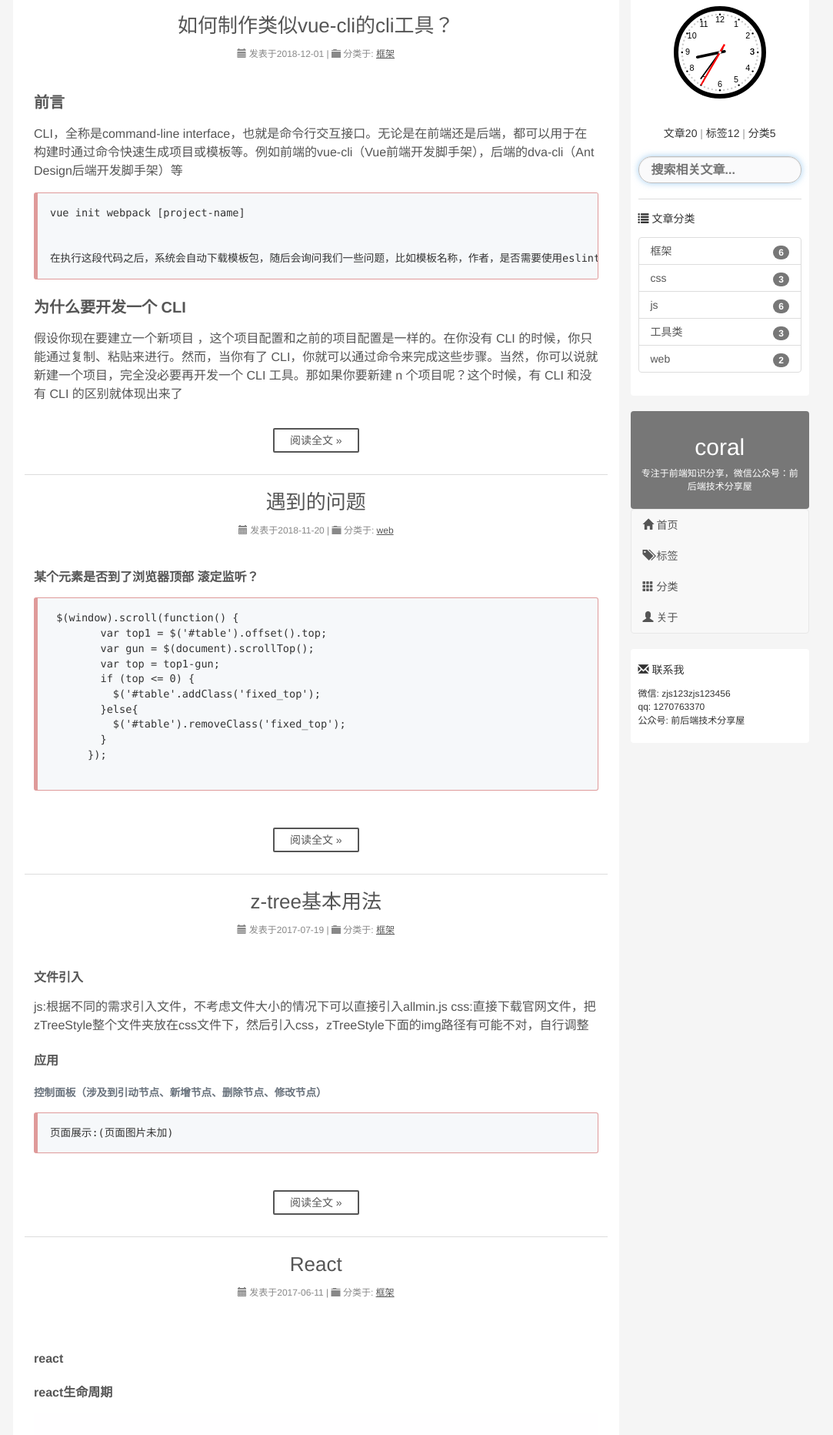
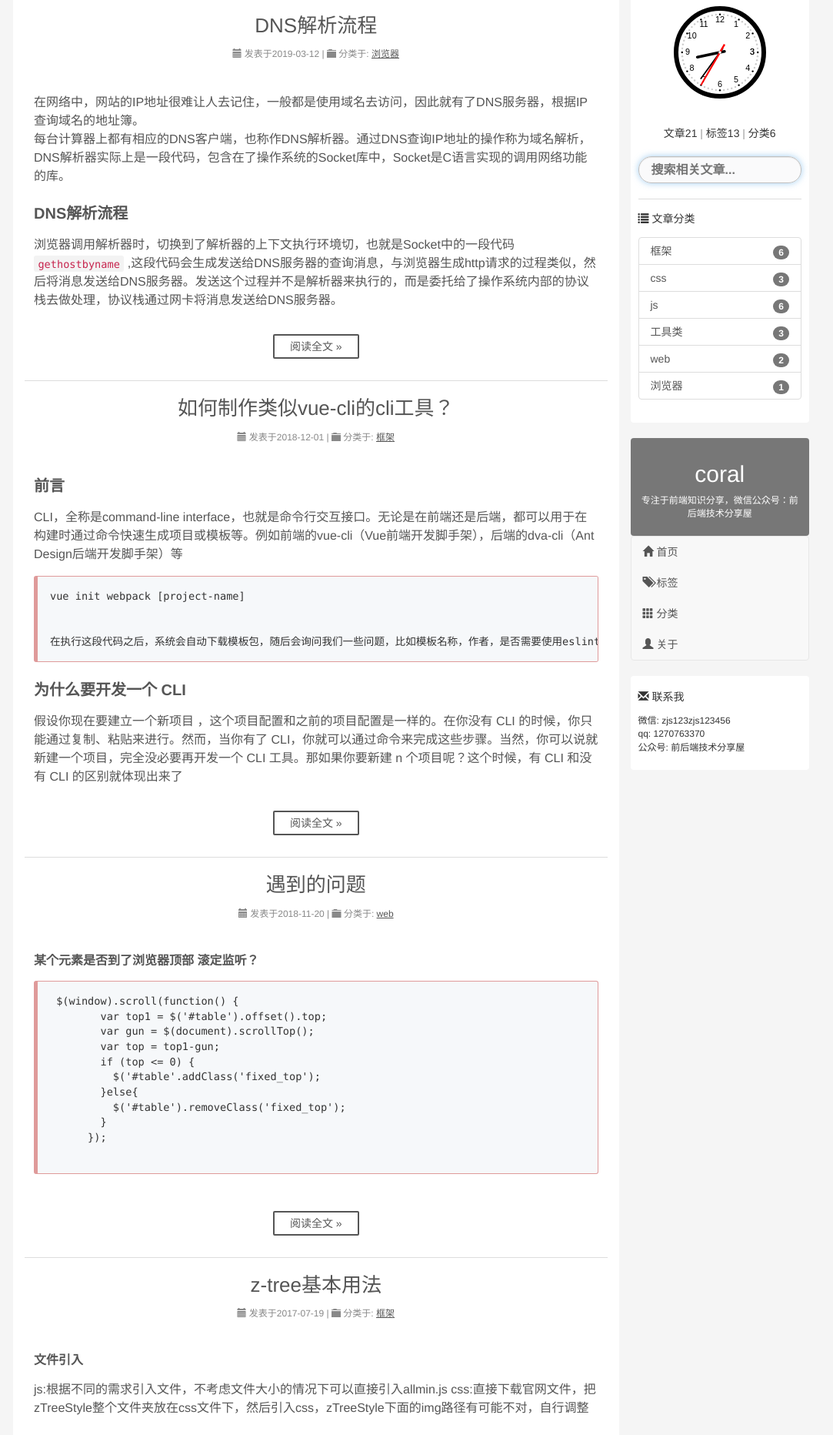
Before and after one commit to fengye12/fengye12.github.io, a Jekyll site: the page built from index.html, in a window 1280 px wide. Shown: the part 202-2066 px from the top of the page at 77% size, without its empty margins (98-1181 px from the left). Built offline with Jekyll 4.4.1, drawn with Linux system fonts in a browser that asks for light colours; the list of posts is cut into pages by our own code; comment, search, counter and statistics services are not loaded; some of the changed text lies outside the part shown.

Commit message:
DNS解析

````diff
--- /dev/null
+++ b/_posts/2019-03-12-DNS.md
@@ -0,0 +1,83 @@
+---
+layout: post
+title:  DNS解析流程
+tags: DNS
+categories: 浏览器
+excerpt_separator:  '[^_^]:more'
+---
+
+
+在网络中，网站的IP地址很难让人去记住，一般都是使用域名去访问，因此就有了DNS服务器，根据IP查询域名的地址簿。
+每台计算器上都有相应的DNS客户端，也称作DNS解析器。通过DNS查询IP地址的操作称为域名解析，DNS解析器实际上是一段代码，包含在了操作系统的Socket库中，Socket是C语言实现的调用网络功能的库。
+### DNS解析流程
+浏览器调用解析器时，切换到了解析器的上下文执行环境切，也就是Socket中的一段代码 `gethostbyname` ,这段代码会生成发送给DNS服务器的查询消息，与浏览器生成http请求的过程类似，然后将消息发送给DNS服务器。发送这个过程并不是解析器来执行的，而是委托给了操作系统内部的协议栈去做处理，协议栈通过网卡将消息发送给DNS服务器。
+
+ [^_^]:more
+
+<img data-src="https%3A%2F%2Fnote.youdao.com%2Fyws%2Fapi%2Fpersonal%2Ffile%2FWEB60a81ca5e2ba282b1fdc5e21ab547b5c%3Fmethod%3Ddownload%26shareKey%3Dcf9f0189c64e6f6d38112f9223c42c90" alt="调用解析器时计算机内部工作流程" src="https://note.youdao.com/yws/api/personal/file/WEB60a81ca5e2ba282b1fdc5e21ab547b5c?method=download&amp;shareKey=cf9f0189c64e6f6d38112f9223c42c90&amp;ynotemdtimestamp=1546759054359" data-processed="https%3A%2F%2Fnote.youdao.com%2Fyws%2Fapi%2Fpersonal%2Ffile%2FWEB60a81ca5e2ba282b1fdc5e21ab547b5c%3Fmethod%3Ddownload%26shareKey%3Dcf9f0189c64e6f6d38112f9223c42c90">
+与DNS服务器交互时，他的IP地址不需要查询，而是在操作系统中去设置好的，比如Mac的话，就在 `系统偏好设置 -> 网络 -> 高级 -> DNS`中去设置。
+
+### DNS的接受和响应消息
+来自客户端的查询消息包含3中信息
+
+- 1、域名 服务器、邮件服务器的名称
+- Class  用来识别网络信息，值为IN，代表了Internet。
+- 记录类型
+  表示域名对应何种类型的记录。A: 域名对应IP地址；MX: 域名对应邮件服务器。
+DNS服务器中保存了这三种信息对应的数据，类似这样子:
+
+域名 | Class |  记录类型 | 响应数据
+-|-|-|-
+wdst2.superboss.cc | IN | A | 121.43.69.90 |
+imap.exmail.qq.com | IN | MX | 14.17.57.217 |
+... | ... | ... | ... |
+
+
+根据查询请求返回符合的响应，比如查询wdst2.superboss.cc时，发送DNS服务器的查询信息就包含以下内容:
+- 域名:wdst2.superboss.cc
+- Class:IN
+- 记录类型:A
+
+然后DNS服务器根据存储查找对应返回IP给客户端。
+
+### 域名层次结构
+每个人上网，都需要访问DNS，上网的人分布在全世界各地，如果大家都去同一个地方访问某一台服务器，时延将会非常大。因而，DNS 服务器，一定是设置成高可用、高并发和分布式的。
+所以DNS的层次是树状结构:
+<img data-src="https%3A%2F%2Fnote.youdao.com%2Fyws%2Fapi%2Fpersonal%2Ffile%2FWEB4f0ed19e0de8a0060233de85415b0578%3Fmethod%3Ddownload%26shareKey%3Dc4b54009a1e13406701a9b3af338ebd7" alt="DNS树状结构" src="https://note.youdao.com/yws/api/personal/file/WEB4f0ed19e0de8a0060233de85415b0578?method=download&amp;shareKey=c4b54009a1e13406701a9b3af338ebd7&amp;ynotemdtimestamp=1546759054359" data-processed="https%3A%2F%2Fnote.youdao.com%2Fyws%2Fapi%2Fpersonal%2Ffile%2FWEB4f0ed19e0de8a0060233de85415b0578%3Fmethod%3Ddownload%26shareKey%3Dc4b54009a1e13406701a9b3af338ebd7">
+
+```flow
+s=start:开始
+e=end:结束
+o=operation:操作项
+s-o-e
+```
+
+
+
+分配给根DNS服务器的IP全世界仅有13个，不用于域名解析，只用于指引DNS请求。
+
+### 寻找相应的DNS并获取IP
+- 1.客户端发送一个DNS请求，比如说访问http://www.superboss.cc/，这个请求会
+- 2.发送到最近的DNS服务器。
+- 3.最近的DNS服务器收到来自客户端的请求，会去缓存中找，如果找到了www.superboss.cc，
+- 4.直接返回。没有的话，该DNS会去访问根DNS服务器。
+根DNS服务器中根据域名结构判断，属于cc域，返回cc域中的DNS服务器的IP地址。
+接着最近DNS服务器又会向cc域的DNS发送请求，cc域判断他的缓存中有么有www.superboss.cc的ip，没有的话返回下面superboss.cc的DNS服务器的IP。
+以此类推，直到找到拥有目标域名的IP的DNS服务器，然后返回IP。
+总结一下就是下图这么一个流程
+
+<img src="https://img.alicdn.com/imgextra/i3/1641711921/O1CN0116Shfe1Q3rLlOnsRV_!!1641711921.png" >
+
+#### 负载均衡
+以上这个过程是一次递归DNS服务器，这个过程除了查出映射的IP地址，还起到了负载均衡的作用。
+### 内部负载均衡
+例如，一个应用要访问数据库，在这个应用里面应该配置这个数据库的 IP 地址，还是应该配置这个数据库的域名呢？显然应该配置域名，因为一旦这个数据库，因为某种原因，换到了另外一台机器上，而如果有多个应用都配置了这台数据库的话，一换 IP 地址，就需要将这些应用全部修改一遍。但是如果配置了域名，则只要在 DNS 服务器里，将域名映射为新的 IP 地址，这个工作就完成了，大大简化了运维。
+在这个基础上，我们可以再进一步。例如，A应用要访问B应用，如果配置另外一个应用的 IP 地址，那么这个访问就是一对一的。但是当B应用撑不住的时候，我们其实可以部署多个。但是，A应用，如何在多个之间进行负载均衡？只要配置成为域名就可以了。在域名解析的时候，我们只要配置策略，返回不同的IP，就可以实现负载均衡了。
+### 全局负载均衡
+为了保证我们的应用高可用，往往会部署在多个机房，每个地方都会有自己的 IP 地址。当用户访问某个域名的时候，这个 IP 地址可以轮询访问多个数据中心。如果一个数据中心因为某种原因挂了，只要在 DNS 服务器里面，将这个数据中心对应的 IP 地址删除，就可以实现一定的高可用。
+另外，我们肯定希望北京的用户访问北京的数据中心，上海的用户访问上海的数据中心，这样，客户体验就会非常好，访问速度就会超快。这就是全局负载均衡的概念。
+
+参考
+[浏览器的、本地的、hosts的各种DNS缓存里查找后，最后访问的DNS服务器是哪个服务器？](https://segmentfault.com/q/1010000007713951)
+[DNS协议：网络世界的地址簿 ](https://time.geekbang.org/column/article/9895)
+《网络是怎么连接的》
--- a/css/github-markdown.css
+++ b/css/github-markdown.css
@@ -957,6 +957,9 @@
   padding-left: 128px!important;
 }
 
+.markdown-body ul, .markdown-body li{
+  list-style:disc;
+}
 @media (max-width: 768px) {
   .markdown-body {
       font-size: 14px;
````
Also changed, not shown: README.md.
